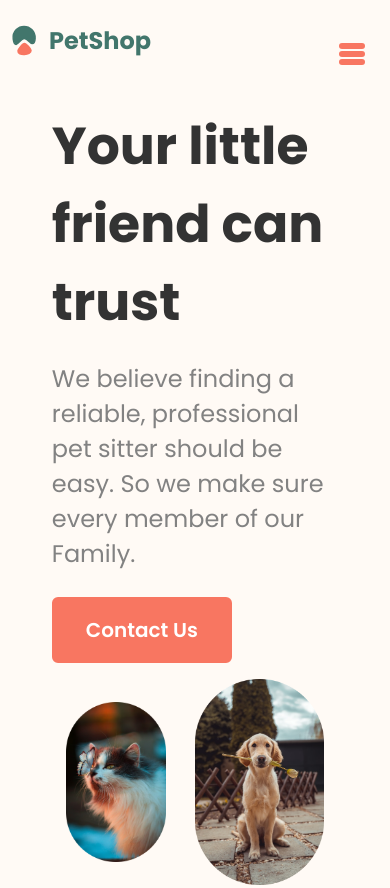
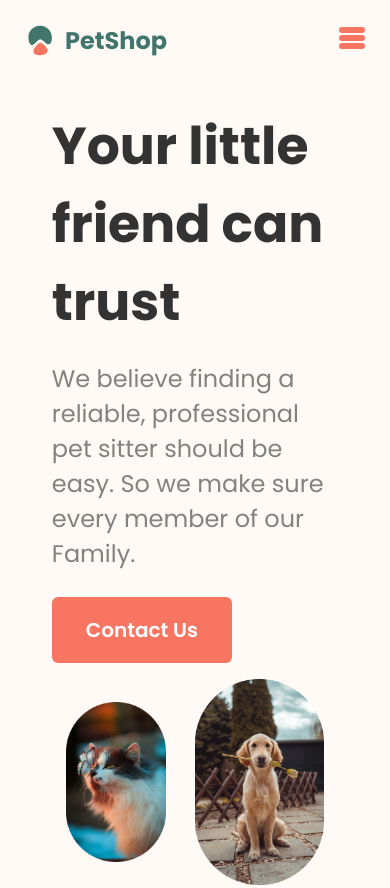
Before and after one commit to KillOfDeathDarkAssasin2006pro100Master/Exam-layout-Module-1, a plain HTML site: page index.html in a window 390 px wide. Shown: the top 888 px of the page. Drawn offline with Linux system fonts and the light colour scheme.

Commit message:
fix some shit

```diff
--- a/assets/css/style.css
+++ b/assets/css/style.css
@@ -76,7 +76,7 @@ nav {
     position: sticky;
     top: 0;
     background: #FFFAF5;
-    margin: 1rem 1rem;
+    padding: 1rem 7rem;
     display: flex;
     align-items: center;
     justify-content: space-between;
@@ -719,6 +719,10 @@ nav {
         font-size: 16px;
     }
 
+    nav {
+        padding: 1rem 3rem;
+    }
+
     .nav__link {
         font-size: 24px;
     }
@@ -820,6 +824,10 @@ nav {
 @media screen and (max-width:1024px) {
     .container {
         width: 100%;
+    }
+
+    nav {
+        padding: 1rem 1rem;
     }
 
     .nav__container {
```
